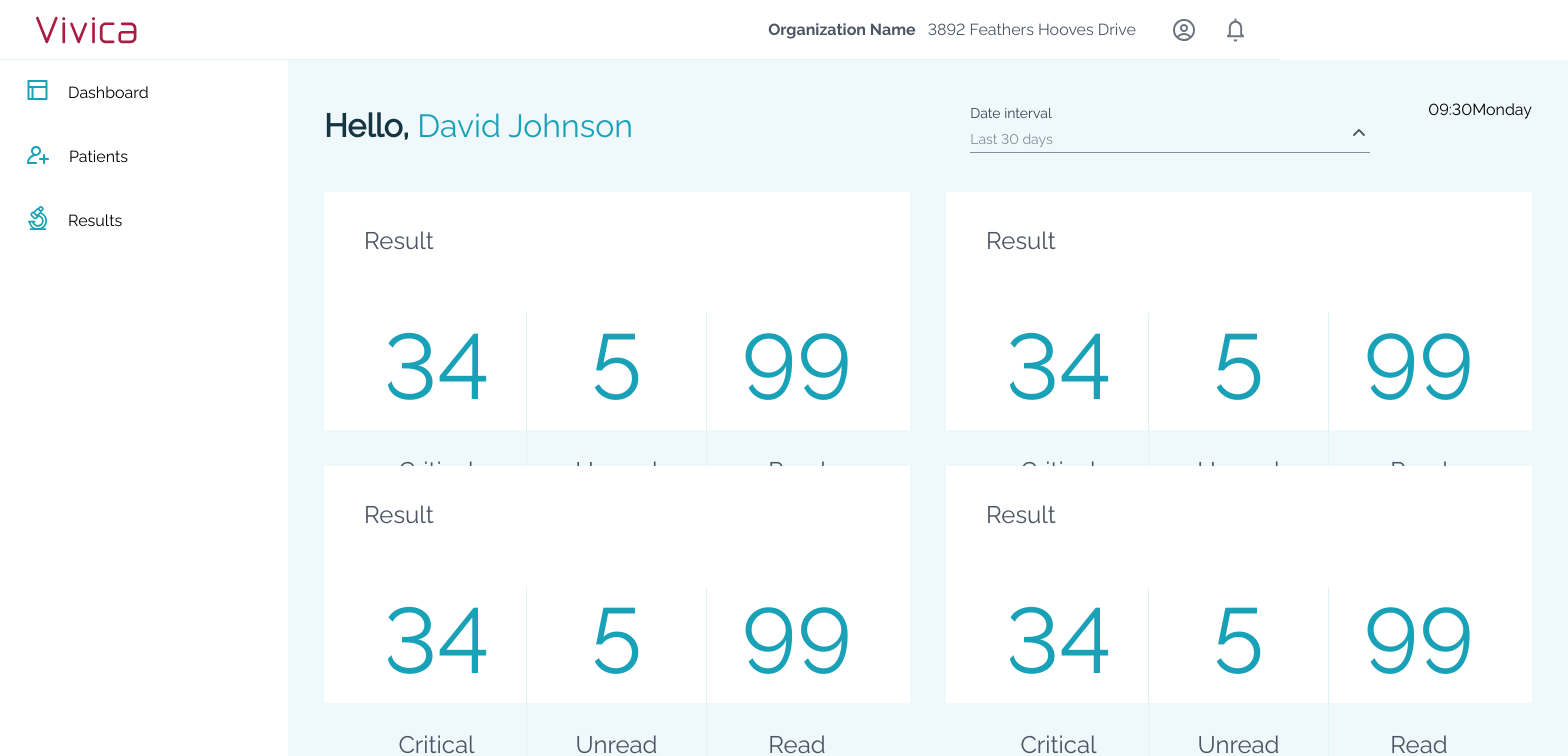
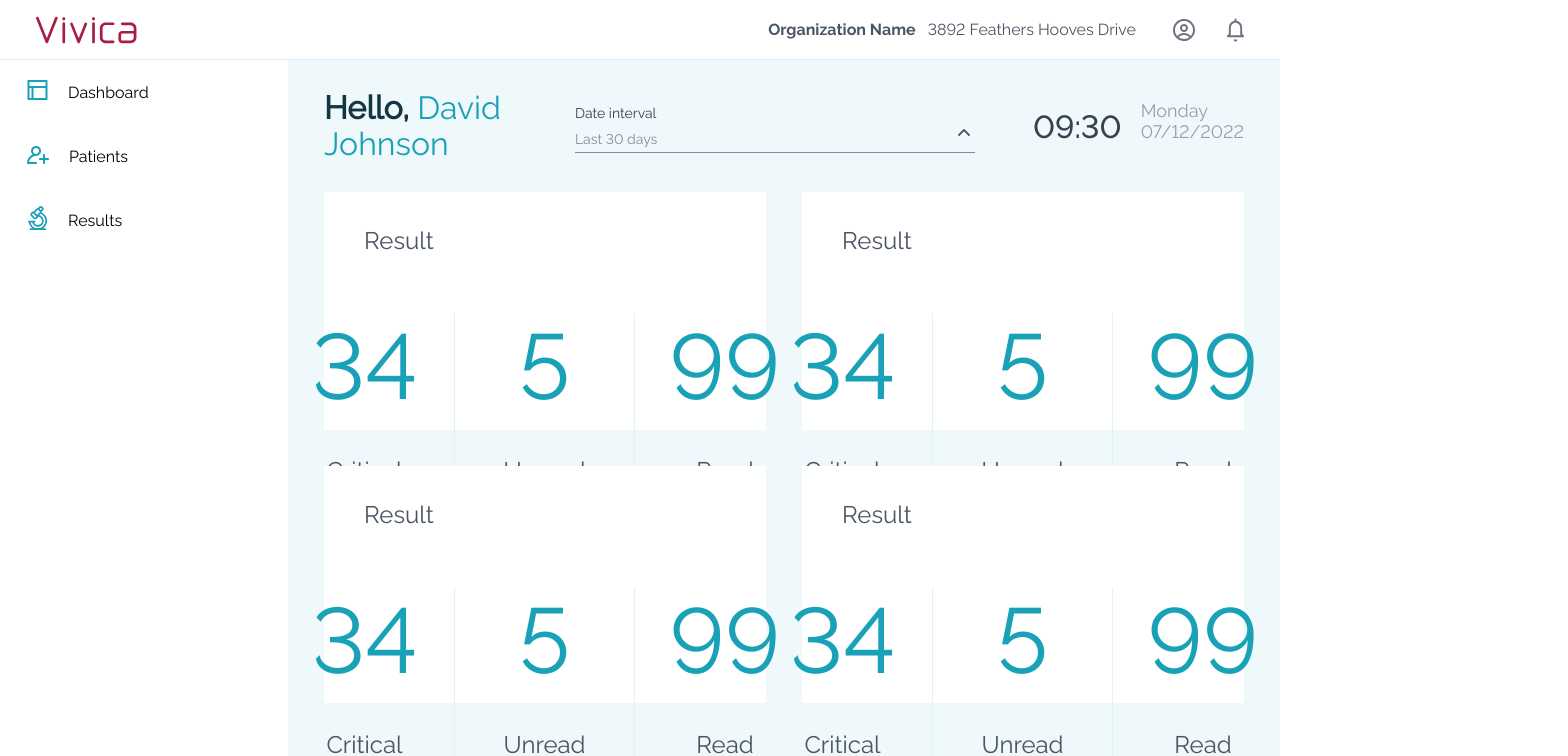
Before and after one commit to metalheadpnz/vivica, a React (Create React App) app: page / in a window 1280 px wide. Shown: the top 756 px of the page, 1568 px wide, since content can reach past the window. Built offline with nearby package versions, Linux system fonts and the light colour scheme.

Commit message:
change structure

```diff
--- a/src/components/Select/Select.tsx
+++ b/src/components/Select/Select.tsx
@@ -7,25 +7,29 @@ type PropsTypes = {
     options: Array<{
         name: string
     }>
+    callBack?: (option: string) => void
 }
 
-export const Select: React.FC<PropsTypes> = ({title, options}) => {
+export const Select: React.FC<PropsTypes> = ({title, options, callBack}) => {
     const [isOpen, setIsOpen] = useState<boolean>(false)
     const [value, setValue] = useState<string>(options[0].name)
 
     const clickHandler = (e: React.BaseSyntheticEvent) => {
-        setValue(e.target.innerText)
+        const option = e.target.innerText
+        setValue(option)
+        callBack && callBack(option)
         setIsOpen(false)
     }
 
     return (
         <div className={s.wrap}>
             <div className={s.title}>{title}</div>
-            <div className={s.currentOption} onClick={() => setIsOpen(!isOpen)}>{value} <Arrow className={`${s.arrow} ${isOpen?s.reversed:''}` }/></div>
+            <div className={s.currentOption} onClick={() => setIsOpen(!isOpen)}>{value} <Arrow
+                className={`${s.arrow} ${isOpen ? s.reversed : ''}`}/></div>
             {isOpen && <div className={s.optionsContainer}>
-                {options.map((options, index) => <div key={options.name}
-                                                      className={s.option}
-                                                      onClick={clickHandler}>
+                {options.map(options => <div key={options.name}
+                                             className={s.option}
+                                             onClick={clickHandler}>
                     {options.name}
                 </div>)}
             </div>}
--- a/src/pages/Dashboard/Dashboard.module.scss
+++ b/src/pages/Dashboard/Dashboard.module.scss
@@ -14,7 +14,7 @@
   //border: 1px dashed rebeccapurple;
   flex-grow: 1;
   margin: 0 36px 36px 0;
-  min-width: 200px;
+  width: 200px;
   background-color: #fff;
   display: flex;
   flex-direction: column;
@@ -41,11 +41,6 @@
 .right {
   display: flex;
   margin-left: auto;
-}
-
-.clock {
-  display: flex;
-  margin-left: 58px;
 }
 
 .cardTitle {
--- a/src/pages/Dashboard/Dashboard.tsx
+++ b/src/pages/Dashboard/Dashboard.tsx
@@ -1,8 +1,15 @@
 import React from 'react';
 import s from './Dashboard.module.scss'
-import {DashBoardsCard} from "./components/DashBoardCard/DashBoardsCard";
-import {DashboardHeader} from "./components/DashBoardCard/DashboardHeader";
+import {DashboardHeader} from "./components/DashboardHeader";
 import {DashboardCard} from "./components/DashboardCard";
+
+export type DashBoardsCard = {
+    title: string
+    data: {
+        counter: number
+        description: string
+    }[]
+}
 
 const cards: DashBoardsCard[] = [
     {
--- /dev/null
+++ b/src/pages/Dashboard/components/Clock.module.css
@@ -0,0 +1,23 @@
+.clock {
+    display: flex;
+    margin-left: 58px;
+
+}
+
+.time {
+    font-family: Raleway-Medium;
+    margin: auto 0;
+    font-size: 32px;
+    color: #374151;
+}
+
+.date {
+    display: flex;
+    flex-direction: column;
+    align-items: flex-start;
+    padding-bottom: 3px;
+    font-family: Raleway-Medium;
+    font-size: 18px;
+    color: #999FAB;
+    margin-left: 19px;
+}
--- /dev/null
+++ b/src/pages/Dashboard/components/Clock.tsx
@@ -0,0 +1,14 @@
+import React from 'react';
+import s from './Clock.module.css';
+
+export const Clock = () => {
+    return (
+        <div className={s.clock}>
+            <span className={s.time}>09:30</span>
+            <div className={s.date}>
+                <div>Monday</div>
+                <div>07/12/2022</div>
+            </div>
+        </div>
+    );
+}
--- a/src/pages/Dashboard/components/DashBoardCard/DashboardHeader.tsx
+++ b/src/pages/Dashboard/components/DashboardHeader.tsx
@@ -1,6 +1,9 @@
 import React from 'react';
-import s from "../../Dashboard.module.scss";
-import {Select} from "../../../../components/Select/Select";
+import s from "../Dashboard.module.scss";
+import {Select} from "../../../components/Select/Select";
+import {Clock} from "./Clock";
+
+const options = [{name: ' Last 30 days'}, {name: 'Last 60 days'}, {name: ' Last 90 days'}]
 
 export const DashboardHeader = () => {
     return (
@@ -11,11 +14,10 @@ export const DashboardHeader = () => {
             </div>
             <div className={s.right}>
                 <Select title={'Date interval'}
-                        options={[{name: ' Last 30 days'}, {name: 'Last 60 days'}, {name: ' Last 90 days'}]}/>
-                <div className={s.clock}>
-                    <span>09:30</span>
-                    <span>Monday</span>
-                </div>
+                        options={options}
+                        // callBack={(option) => console.log(option)}
+                />
+                <Clock/>
             </div>
         </div>
     );
```
Also changed, not shown: src/pages/Dashboard/components/DashBoardCard/DashBoardsCard.tsx (deleted, +0 -29 lines), src/pages/Dashboard/components/DashBoardCard.module.scss (renamed from src/pages/Dashboard/components/DashBoardCard/DashBoardCard.module.scss).
